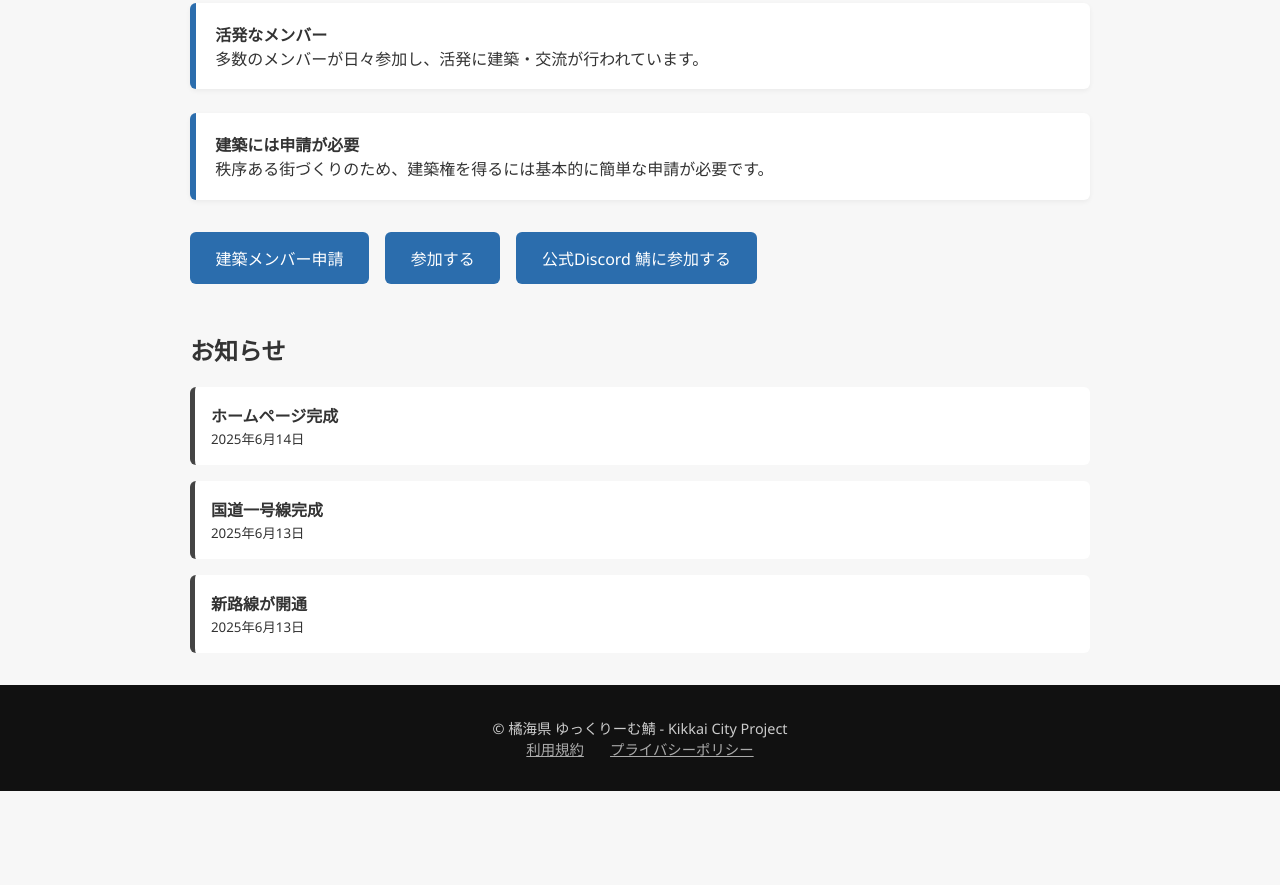
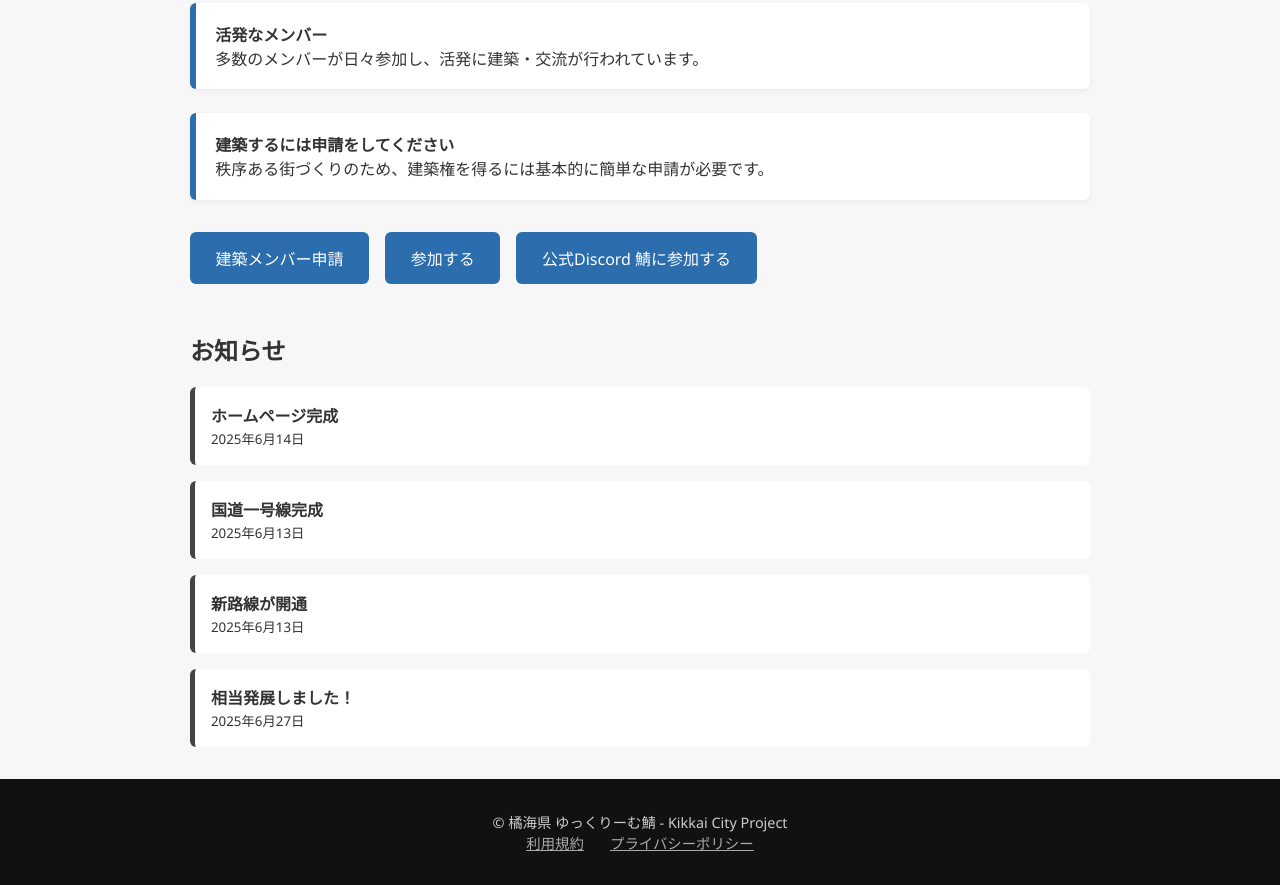
Before and after one commit to Yukkurim/kikkai, a plain HTML site: page index.html in a window 1280 px wide. Shown: the part 606-1491 px from the top of the page. Before the commit the page ends 1397 px from the top, so only its background shows below. Drawn offline with Linux system fonts and the light colour scheme.

Commit message:
Update index.html

```diff
--- a/index.html
+++ b/index.html
@@ -212,7 +212,7 @@
     <div><strong>都市ワールド</strong><br>精緻な都市建築と都市計画が広がるワールドです。</div>
     <div><strong>インフラ整備</strong><br>道路・鉄道・区画整理</div>
     <div><strong>活発なメンバー</strong><br>多数のメンバーが日々参加し、活発に建築・交流が行われています。</div>
-    <div><strong>建築には申請が必要</strong><br>秩序ある街づくりのため、建築権を得るには基本的に簡単な申請が必要です。</div>
+    <div><strong>建築するには申請をしてください</strong><br>秩序ある街づくりのため、建築権を得るには基本的に簡単な申請が必要です。</div>
   </div>
 
   <div class="button-group">
@@ -261,6 +261,12 @@
       date: "2025年6月13日",
       content: "新たに水野交通、YR,西武鉄道の路線が開通しました。",
       image: "https://media.discordapp.net/attachments/1341384043631214602/1383267056203468912/2025-06-14_102950.png?ex=684e2b56&is=684cd9d6&hm=1f53ba3835d0c0e86e085ca794c4b61591354747bf1e520217e0c13bc1fee70d&=&format=webp&quality=lossless&width=1858&height=859"
+    },
+    {
+      title: "相当発展しました！",
+      date: "2025年6月27日",
+      content: "久しぶりの更新です！前回のお知らせから約二週間経ちました！その間にイオンや高層ビルなど大きく発展していてびっくりしました（（是非参加して建築を楽しんでくださいね！",
+      image: "https://media.discordapp.net/attachments/1387795299900325988/1388081675132735498/2025-06-27_175709.png?ex=685faf4c&is=685e5dcc&hm=cfb2e4e1fe4d844a0dec077ce05cd1468654fb8eb16da8bffed945b6bbe261b0&=&format=webp&quality=lossless&width=688&height=386"
     }
   ];
 
```
